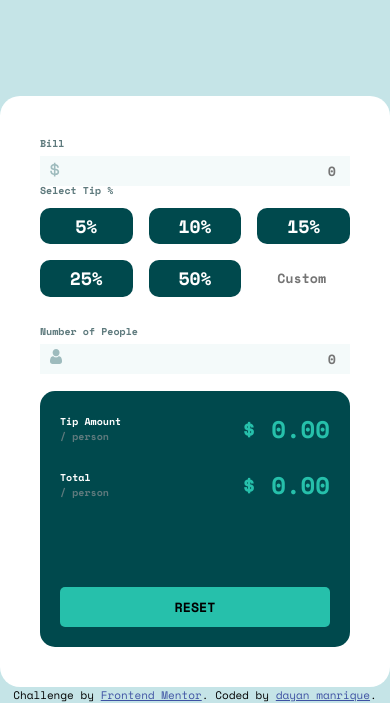
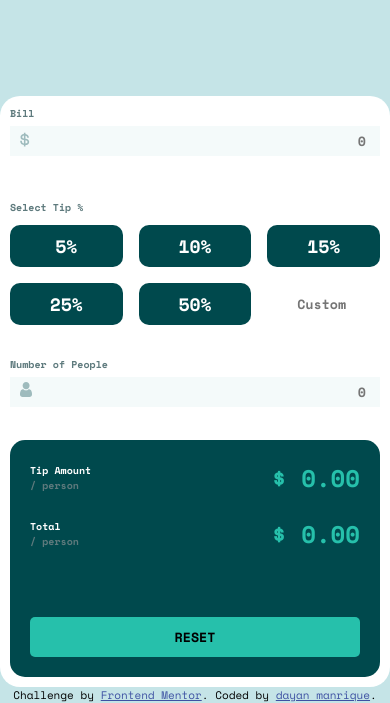
Before and after one commit to mellito/tip-calculator, a plain HTML site: page docs/index.html in a window 390 px wide. Shown: the part 149-852 px from the top of the page. Drawn offline with nearby package versions, Linux system fonts and the light colour scheme.

Commit message:
changing size to have a good position of input

```diff
--- a/docs/style.css
+++ b/docs/style.css
@@ -260,18 +260,30 @@ input{
 @media (max-width:650px){
     .container-information{
         flex-direction: column;
+        padding: 10px;
     }
+
+    .information-left-top {
+        height: 30%;
+
+    }
+
     .information-left{
         width: 100%;
+    }
+
+    .information-left-middle{
+        height: 50%;
     }
     .information-rigth
     {
         width: 100%;
     }
 
+
     .information-rigth{
         padding: 20px;
-        height: 100%;
+        height: 70%;
 
     }
 }
```
